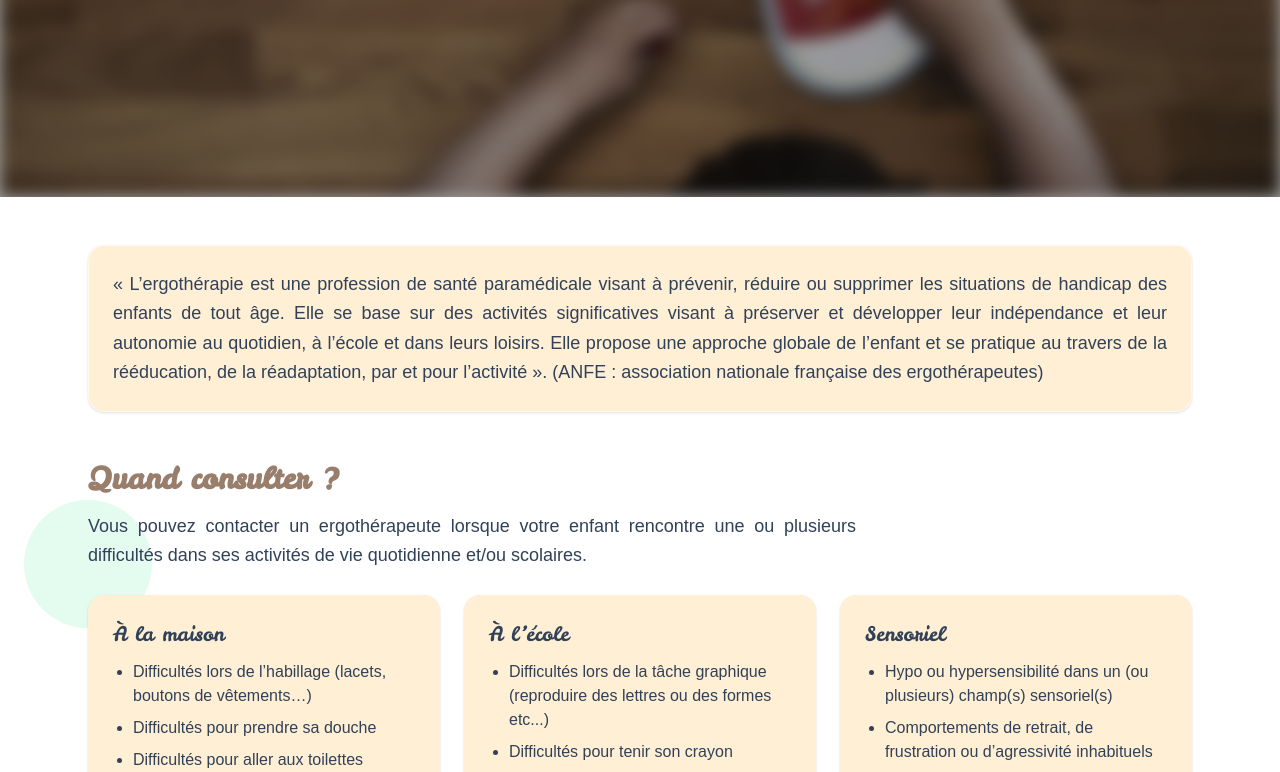
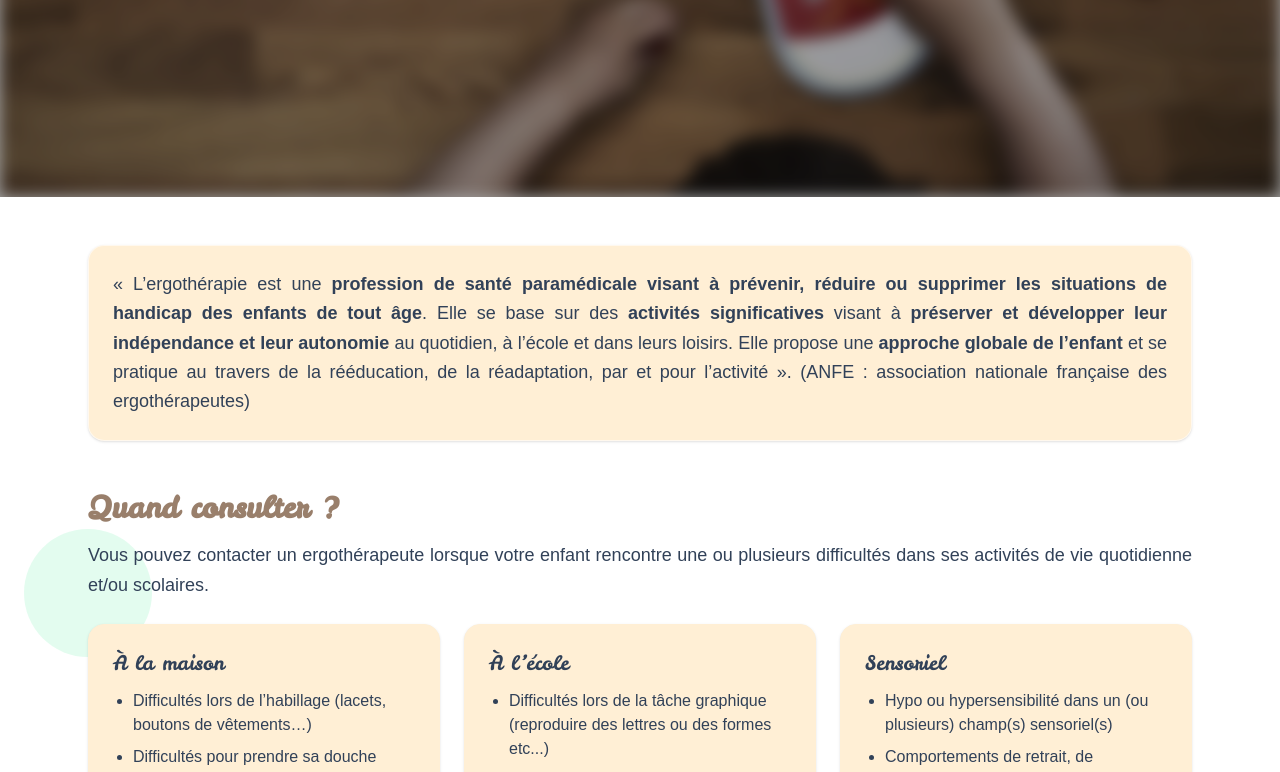
Before and after one commit to PoloLoveTaco/Site-Elise, a React (Vite) app: page /ergopediatrie in a window 1280 px wide. Shown: the part 603-1375 px from the top of the page. Built offline with nearby package versions, Linux system fonts and the light colour scheme.

Commit message:
[ADD] modif sur la page ergoPediatrie

```diff
--- a/src/pages/ergoPediatrie/index.tsx
+++ b/src/pages/ergoPediatrie/index.tsx
@@ -28,11 +28,12 @@ function ErgoPediatrie() {
             <section className="px-6 py-12 max-w-6xl mx-auto">
                 <div className="rounded-2xl shadow-sm p-6 border border-white/60" style={{ backgroundColor: color.secondaireO1}}>
                     <p className="text-lg leading-relaxed text-slate-700 text-justify">
-                        « L’ergothérapie est une profession de santé paramédicale visant à prévenir, réduire
-                        ou supprimer les situations de handicap des enfants de tout âge. Elle se base sur des
-                        activités significatives visant à préserver et développer leur indépendance et leur
-                        autonomie au quotidien, à l’école et dans leurs loisirs. Elle propose une approche
-                        globale de l’enfant et se pratique au travers de la rééducation, de la réadaptation,
+                        « L’ergothérapie est une <span className="font-semibold">profession de santé paramédicale visant à prévenir, réduire
+                        ou supprimer les situations de handicap des enfants de tout âge</span>. Elle se base sur des
+                        <span className="font-semibold"> activités significatives</span> visant à
+                        <span className="font-semibold"> préserver et développer leur indépendance et leur autonomie </span>
+                        au quotidien, à l’école et dans leurs loisirs. Elle propose une
+                        <span className="font-semibold"> approche globale de l’enfant</span> et se pratique au travers de la rééducation, de la réadaptation,
                         par et pour l’activité ». (ANFE : association nationale française des ergothérapeutes)
                     </p>
                 </div>
@@ -45,7 +46,7 @@ function ErgoPediatrie() {
                 <h2 className="text-2xl md:text-3xl text-[#997f6b] font-leckerli mb-4 font-bold">
                     Quand consulter ?
                 </h2>
-                <p className="text-lg leading-relaxed text-slate-700 mb-6 max-w-3xl text-justify">
+                <p className="text-lg leading-relaxed text-slate-700 mb-6 text-justify">
                     Vous pouvez contacter un ergothérapeute lorsque votre enfant rencontre une ou plusieurs
                     difficultés dans ses activités de vie quotidienne et/ou scolaires.
                 </p>
```
